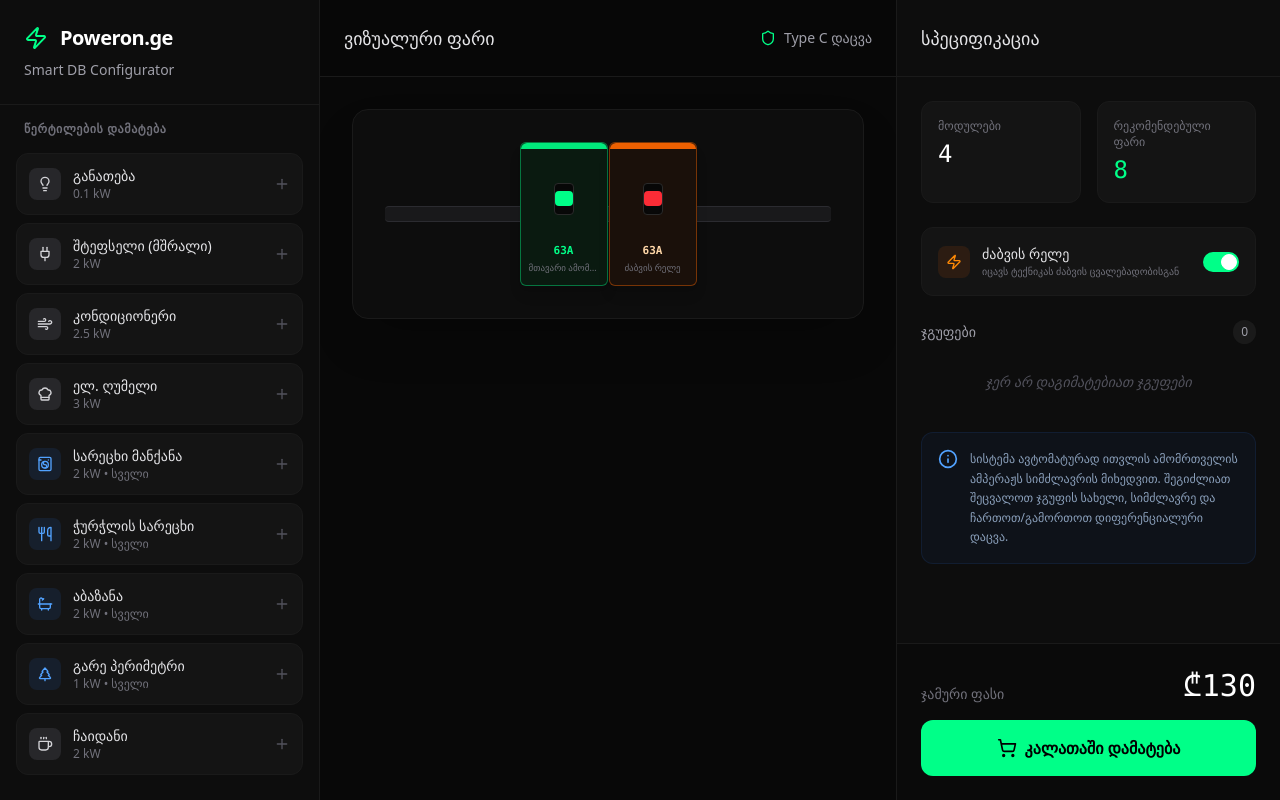
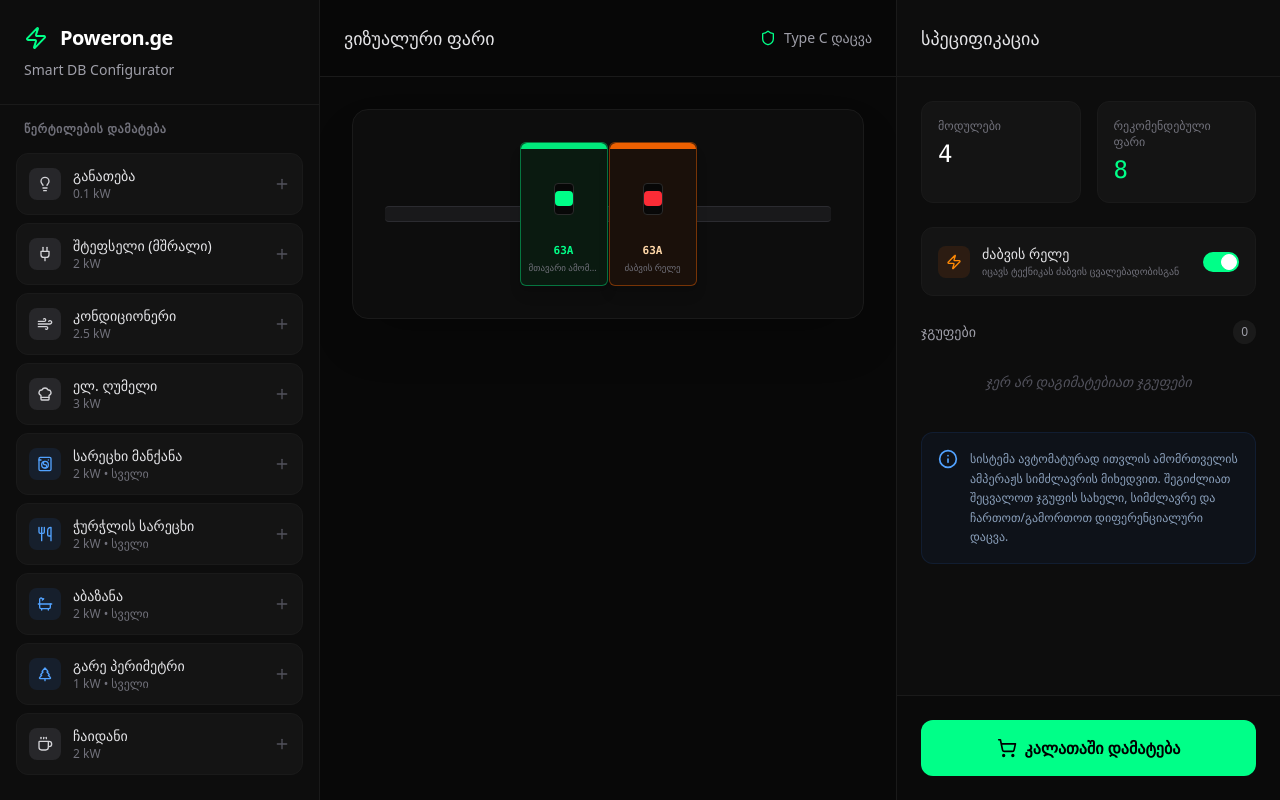
Before and after one commit to sabagogadze/Smart-DB-Board, a React (Vite) app: page / in a window 1280 px wide. Built offline with nearby package versions, Linux system fonts and the light colour scheme.

Commit message:
feat: Remove manual price calculation
The total price calculation was redundant and has been removed from the `App.tsx` component. This logic will be handled by the backend or external systems during the checkout process.

```diff
--- a/src/App.tsx
+++ b/src/App.tsx
@@ -189,13 +189,6 @@ export default function App() {
 
   const boardSizes = [8, 12, 18, 24, 36, 48, 72];
   const recommendedSize = boardSizes.find(s => s >= totalModulesCount) || 72;
-
-  const totalPrice = modules.reduce((sum, m) => {
-    if (m.type === 'main') return sum + 45;
-    if (m.type === 'relay') return sum + 85;
-    if (m.type === 'rcbo') return sum + 65;
-    return sum + 12;
-  }, 0);
 
   // Shopify Configuration
   const SHOPIFY_DOMAIN = 'poweron.ge'; // TODO: შეცვალეთ თქვენი მაღაზიის დომენით
@@ -451,10 +444,6 @@ export default function App() {
 
         {/* Checkout Footer */}
         <div className="p-6 border-t border-[#1a1a1a] bg-[#0a0a0a]">
-          <div className="flex items-end justify-between mb-4">
-            <div className="text-sm text-zinc-500">ჯამური ფასი</div>
-            <div className="text-3xl font-mono text-white">₾{totalPrice}</div>
-          </div>
           <button
             onClick={handleCheckout}
             className="w-full bg-[#00ff88] hover:bg-[#00cc6a] text-black font-semibold py-4 rounded-xl flex items-center justify-center gap-2 transition-colors"
```
